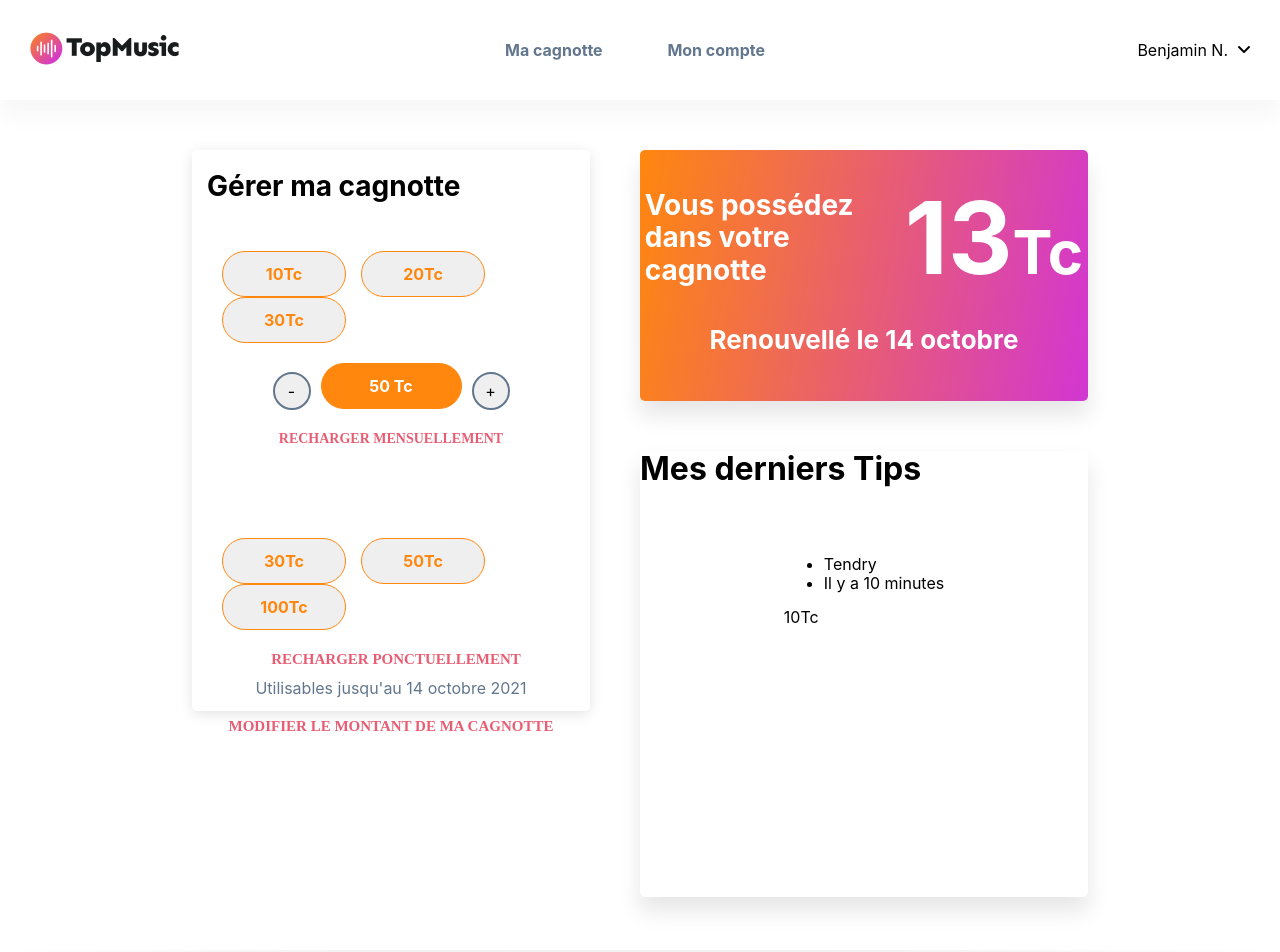
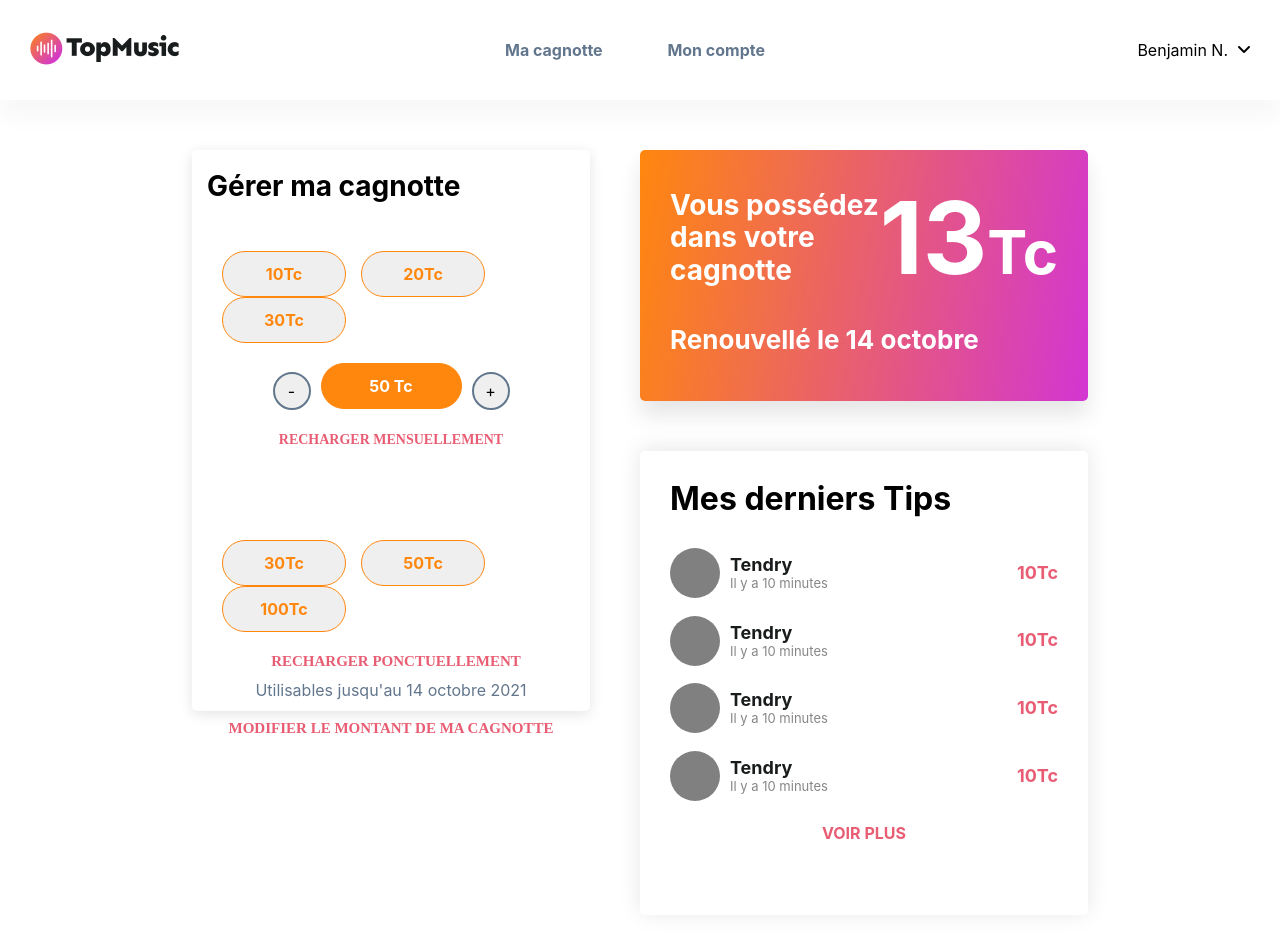
Before and after one commit to YevhenTiaka/TopMusic-Wallet, a Next.js app: page / in a window 1280 px wide. Shown: the top 952 px of the page. Built offline with nearby package versions, Linux system fonts and the light colour scheme.

Commit message:
topmusic-wallet

```diff
--- /dev/null
+++ b/Components/LastTips.tsx
@@ -0,0 +1,56 @@
+import styles from '../styles/Main.module.scss';
+import { FC } from 'react';
+
+const LastTips: FC = () => {
+  return (
+    <article className={styles.main__right_bottom}>
+      <div className={styles.main__section_tips}>
+        <h1 className={styles.main__section_tips_title}>Mes derniers Tips</h1>
+        <div className={styles.tips__container}>
+          <div className={styles.tips__container_content}>
+            <div className={styles.tips__container_img}></div>
+            <ul className={styles.tips__container_list}>
+              <li className={styles.tips__container_list_name}>Tendry</li>
+              <li className={styles.tips__container_list_when}>Il y a 10 minutes</li>
+            </ul>
+            <span className={styles.tips__container_amount}>10Tc</span>
+          </div>
+          <div className={styles.tips__container_content}>
+            <div className={styles.tips__container_img}></div>
+            <ul className={styles.tips__container_list}>
+              <li className={styles.tips__container_list_name}>Tendry</li>
+              <li className={styles.tips__container_list_when}>Il y a 10 minutes</li>
+            </ul>
+            <span className={styles.tips__container_amount}>10Tc</span>
+          </div>
+          <div className={styles.tips__container_content}>
+            <div className={styles.tips__container_img}></div>
+            <ul className={styles.tips__container_list}>
+              <li className={styles.tips__container_list_name}>Tendry</li>
+              <li className={styles.tips__container_list_when}>Il y a 10 minutes</li>
+            </ul>
+            <span className={styles.tips__container_amount}>10Tc</span>
+          </div>
+          <div className={styles.tips__container_content}>
+            <div className={styles.tips__container_img}></div>
+            <ul className={styles.tips__container_list}>
+              <li className={styles.tips__container_list_name}>Tendry</li>
+              <li className={styles.tips__container_list_when}>Il y a 10 minutes</li>
+            </ul>
+            <span className={styles.tips__container_amount}>10Tc</span>
+          </div>
+          <div className={styles.tips__container_content}>
+            <div className={styles.tips__container_img}></div>
+            <ul className={styles.tips__container_list}>
+              <li className={styles.tips__container_list_name}>Tendry</li>
+              <li className={styles.tips__container_list_when}>Il y a 10 minutes</li>
+            </ul>
+            <span className={styles.tips__container_amount}>10Tc</span>
+          </div>
+        </div>
+        <div className={styles.main__right_bottom_more}>VOIR PLUS</div>
+      </div>
+    </article>
+  );
+};
+export default LastTips;
--- a/Components/Main.tsx
+++ b/Components/Main.tsx
@@ -1,84 +1,63 @@
 import styles from '../styles/Main.module.scss';
+import RechargeModal from '../styles/RechargeModal.module.scss';
+import { Children, FC } from 'react';
+import WalletManage from './WalletManage';
+import WalletAmount from './WalletAmount';
+import LastTips from './LastTips';
+import Modal from './Modal';
 import { useState } from 'react';
-import { FC } from 'react';
 
 const Main: FC = () => {
   const [value, setValue] = useState(50);
+  const [modalActive, setModalActive] = useState(false);
 
   return (
-    <main className={styles.main}>
-      <section className={styles.main__container}>
-        <article className={styles.main__container_left}>
-          <h1 className={styles.main__section_title}>Gérer ma cagnotte</h1>
-          <div className={styles.main__section}>
-            <div className={styles.main__btns}>
-              <button className={styles.main__btns_item}>10Tc</button>
-              <button className={styles.main__btns_item}>20Tc</button>
-              <button className={styles.main__btns_item}>30Tc</button>
+    <>
+      <main className={styles.main}>
+        <section className={styles.main__container}>
+          <WalletManage setModalActive={setModalActive} value={value} setValue={setValue} />
+          <section className={styles.main__right}>
+            <WalletAmount />
+            <LastTips />
+          </section>
+        </section>
+      </main>
+      {modalActive && (
+        <Modal className={RechargeModal.modal} setModalActive={setModalActive}>
+          <h1 className={RechargeModal.modal_title}>Résumé de ma recharge</h1>
+          <div className={RechargeModal.modal__block}>
+            <div className={RechargeModal.modal__block_wallet}>
+              <div className={RechargeModal.modal__block_wallet_container}>
+                <div className={RechargeModal.modal__block_wallet_container_textU}>
+                  Votre recharge ponctuelle
+                </div>
+                <div>Vous serez débité de 5€ immédiatement.</div>
+              </div>
+              <div className={RechargeModal.modal__block_wallet_tc}>50Tc</div>
             </div>
-            <div className={styles.main__section_btns_container}>
-              <button
-                onClick={() => setValue(value / 2)}
-                className={styles.main__section_btns_container_item}
-              >
-                -
-              </button>
-              <div className={styles.main__section_btns_container_value}>{`${value} Tc`}</div>
-              <button
-                onClick={() => setValue(value * 2)}
-                className={styles.main__section_btns_container_item}
-              >
-                +
-              </button>
+
+            <div className={RechargeModal.modal__block_textB}>
+              Les 50Tc sont utlisables jusqu'au 14/10.
             </div>
-            <span className={styles.main__section_mounthlyRecharged}>RECHARGER MENSUELLEMENT</span>
-            <div className={styles.main__btns}>
-              <button className={styles.main__btns_item}>30Tc</button>
-              <button className={styles.main__btns_item}>50Tc</button>
-              <button className={styles.main__btns_item}>100Tc</button>
-            </div>
-            <span className={styles.main__section_punctuallyRecharged}>
-              RECHARGER PONCTUELLEMENT
-            </span>
-            <span className={styles.main__section_usageText}>
-              Utilisables jusqu'au 14 octobre 2021
-            </span>
-            <span className={styles.main__section_chargeCagnotte}>
-              MODIFIER LE MONTANT DE MA CAGNOTTE
-            </span>
           </div>
-        </article>
-        <section className={styles.main__right}>
-          <article className={styles.main__right_upper}>
-            <div className={styles.main__section}>
-              <div className={styles.main__right_block}>
-                <span className={styles.main__right_block_text_u}>
-                  Vous possédez dans votre cagnotte
-                </span>
-                <div className={styles.main__right_block_container}>
-                  <span className={styles.main__right_block_num}>13</span>
-                  <span className={styles.main__right_block_tc}>Tc</span>
-                </div>
-              </div>
-              <span className={styles.main__right_block_text_b}>Renouvellé le 14 octobre</span>
-            </div>
-          </article>
-          <article className={styles.main__right_bottom}>
-            <h1>Mes derniers Tips</h1>
-            <div className={styles.main__section}>
-              <div>
-                <div></div>
-                <ul>
-                  <li>Tendry</li>
-                  <li>Il y a 10 minutes</li>
-                </ul>
-                <span>10Tc</span>
-              </div>
-            </div>
-          </article>
-        </section>
-      </section>
-    </main>
+          <span className={RechargeModal.modal_text}>Votre carte de paiement</span>
+          <div className={RechargeModal.modal__card}>
+            <div className={RechargeModal.modal__card_img}></div>
+            <ul className={RechargeModal.modal__card_list}>
+              <li className={RechargeModal.modal__card_list_item}>Carte Visa terminant par 4242</li>
+              <li className={RechargeModal.modal__card_list_item_exp}>Expire le 12/24</li>
+            </ul>
+          </div>
+          <button className={RechargeModal.modal_updateBtn}>METTRE À JOUR</button>
+          <span className={RechargeModal.modal_general}>
+            Pour consulter les conditions générales d'utilisations et les modalités d'annulation,
+            cliquez-ici.
+          </span>
+          <button className={RechargeModal.modal_validateBtn}>VALIDER ET PAYER</button>
+          <button className={RechargeModal.modal_annulerBtn}>ANNULER</button>
+        </Modal>
+      )}
+    </>
   );
 };
 
--- /dev/null
+++ b/Components/Modal.tsx
@@ -0,0 +1,10 @@
+import styles from '../styles/Modal.module.scss';
+
+const Modal = ({ setModalActive, children }: any) => {
+  return (
+    <section className={styles.modal} onClick={() => setModalActive(false)}>
+      <div className={styles.modal__container}>{children}</div>
+    </section>
+  );
+};
+export default Modal;
--- /dev/null
+++ b/Components/WalletAmount.tsx
@@ -0,0 +1,20 @@
+import styles from '../styles/Main.module.scss';
+import { FC } from 'react';
+
+const WalletAmount: FC = () => {
+  return (
+    <article className={styles.main__right_upper}>
+      <div className={styles.main__section_right}>
+        <div className={styles.main__right_block}>
+          <span className={styles.main__right_block_text_u}>Vous possédez dans votre cagnotte</span>
+          <div className={styles.main__right_block_container}>
+            <span className={styles.main__right_block_num}>13</span>
+            <span className={styles.main__right_block_tc}>Tc</span>
+          </div>
+        </div>
+        <span className={styles.main__right_block_text_b}>Renouvellé le 14 octobre</span>
+      </div>
+    </article>
+  );
+};
+export default WalletAmount;
--- /dev/null
+++ b/Components/WalletManage.tsx
@@ -0,0 +1,54 @@
+import styles from '../styles/Main.module.scss';
+import { FC, useState } from 'react';
+import Modal from './Modal';
+
+const WalletManage: FC = ({ value, setValue, setModalActive }: any) => {
+  return (
+    <>
+      <article className={styles.main__container_left}>
+        <h1 className={styles.main__section_title}>Gérer ma cagnotte</h1>
+        <div className={styles.main__section}>
+          <div className={styles.main__btns}>
+            <button className={styles.main__btns_item}>10Tc</button>
+            <button className={styles.main__btns_item}>20Tc</button>
+            <button className={styles.main__btns_item}>30Tc</button>
+          </div>
+          <div className={styles.main__section_btns_container}>
+            <button
+              onClick={() => setValue(value / 2)}
+              className={styles.main__section_btns_container_item}
+            >
+              -
+            </button>
+            <div className={styles.main__section_btns_container_value}>{`${value} Tc`}</div>
+            <button
+              onClick={() => setValue(value * 2)}
+              className={styles.main__section_btns_container_item}
+            >
+              +
+            </button>
+          </div>
+          <button
+            onClick={() => setModalActive(true)}
+            className={styles.main__section_mounthlyRecharged}
+          >
+            RECHARGER MENSUELLEMENT
+          </button>
+          <div className={styles.main__btns}>
+            <button className={styles.main__btns_item}>30Tc</button>
+            <button className={styles.main__btns_item}>50Tc</button>
+            <button className={styles.main__btns_item}>100Tc</button>
+          </div>
+          <span className={styles.main__section_punctuallyRecharged}>RECHARGER PONCTUELLEMENT</span>
+          <span className={styles.main__section_usageText}>
+            Utilisables jusqu'au 14 octobre 2021
+          </span>
+          <span className={styles.main__section_chargeCagnotte}>
+            MODIFIER LE MONTANT DE MA CAGNOTTE
+          </span>
+        </div>
+      </article>
+    </>
+  );
+};
+export default WalletManage;
--- a/styles/Main.module.scss
+++ b/styles/Main.module.scss
@@ -1,4 +1,5 @@
 .main {
+  height: 1080px;
   &__container {
     width: 70%;
     margin: 0 auto;
@@ -35,7 +36,16 @@
     align-items: center;
     padding: 30px;
     height: 100%;
-
+    &_right {
+      display: flex;
+      flex-direction: column;
+      padding: 30px;
+      height: 100%;
+    }
+    &__wrapper {
+      height: 280px;
+      overflow: scroll;
+    }
     &_title {
       font-size: 28px;
       text-indent: 15px;
@@ -74,6 +84,8 @@
       color: #e85d73;
       text-transform: uppercase;
       margin: 10px 0px 90px 0px;
+      border: none;
+      background-color: #fff;
     }
     &_punctuallyRecharged {
       font: normal normal bold 15px/19px Sen;
@@ -93,6 +105,11 @@
       color: #e85d73;
       text-transform: uppercase;
     }
+    &_tips {
+      &_title {
+        padding: 30px 0px 0px 30px;
+      }
+    }
   }
 
   &__right {
@@ -108,11 +125,20 @@
       box-shadow: 0px 14px 22px #0000001a;
     }
     &_bottom {
-      height: 446px;
+      height: 464px;
       width: 100%;
       margin-top: 50px;
       border-radius: 5px;
-      box-shadow: 0px 14px 22px #0000001a;
+      box-shadow: 0px -2px 22px #0000001a;
+      &_more {
+        display: flex;
+        justify-content: center;
+        color: #e85d73;
+        font-size: 16px;
+        cursor: pointer;
+        font-weight: 700;
+        margin-top: 20px;
+      }
     }
     &_block {
       display: flex;
@@ -147,3 +173,45 @@
     }
   }
 }
+.tips__container {
+  display: flex;
+  flex-direction: column;
+  height: 265px;
+  overflow: scroll;
+  &_content {
+    display: flex;
+    align-items: center;
+  }
+  &_img {
+    width: 50px;
+    height: 50px;
+    border-radius: 50%;
+    background-color: grey;
+    margin: 0px 10px 0px 30px;
+  }
+  &_list {
+    list-style: none;
+    padding-left: 0;
+    &_name {
+      font-size: 18px;
+      color: #191c1c;
+      font-weight: 700;
+    }
+    &_when {
+      font-size: 13px;
+      color: #868686;
+    }
+  }
+  &_amount {
+    font-size: 18px;
+    color: #e85d73;
+    font-weight: 700;
+    margin-left: auto;
+    margin-right: 30px;
+  }
+  &_underline {
+    width: 90%;
+    color: #707070;
+    opacity: 0.12;
+  }
+}
--- /dev/null
+++ b/styles/RechargeModal.module.scss
@@ -0,0 +1,66 @@
+.modal {
+  &_title {
+    font-size: 28px;
+    text-align: center;
+  }
+  &__block {
+    width: 447px;
+    height: 170px;
+    margin-bottom: 30px;
+    background: transparent linear-gradient(100deg, #ff870e 0%, #d236d2 100%) 0% 0% no-repeat
+      padding-box;
+    box-shadow: 0px 14px 22px #0000001a;
+    border-radius: 5px;
+    opacity: 1;
+    color: #fff;
+    &_textB {
+      text-align: right;
+      margin-right: 16px;
+      font-size: 14px;
+    }
+    &_wallet {
+      &_tc {
+        font-size: 50px;
+        height: 100px;
+      }
+      display: flex;
+      padding: 15px 0;
+      margin: auto;
+      width: 90%;
+      &_container {
+        &_textU {
+          font-weight: 700;
+          margin-bottom: 5px;
+        }
+      }
+    }
+  }
+  &_text {
+    font-weight: 700;
+    font-size: 18px;
+    color: #3d3d3d;
+  }
+  &__card {
+    display: flex;
+    align-items: center;
+    &_img {
+      width: 40px;
+      height: 35px;
+      background-color: grey;
+    }
+    &_list {
+      list-style: none;
+      padding-left: 20px;
+
+      &_item {
+        font-weight: 700;
+        color: #191c1c;
+        font-size: 18px;
+        &_exp {
+          color: #868686;
+          font-size: 13px;
+        }
+      }
+    }
+  }
+}
```
Also changed, not shown: styles/Modal.module.scss (added, +20 -0 lines).
